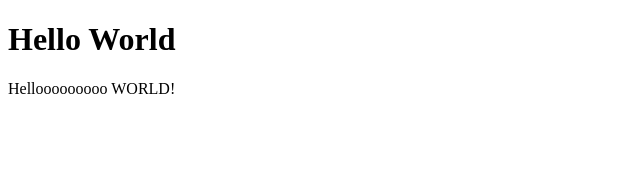
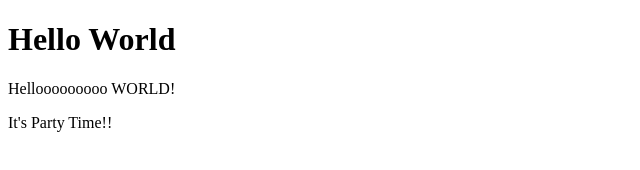
Before and after one commit to petegphoto/petegphoto, a plain HTML site: page index.html in a window 1280 px wide. Shown: the whole page, without its empty margins (0-640 px from the left). Drawn offline with Linux system fonts and the light colour scheme.

Commit message:
Update index.html

```diff
--- a/index.html
+++ b/index.html
@@ -3,5 +3,6 @@
 <body>
 <h1>Hello World</h1>
 <p>Hellooooooooo WORLD!</p>
+<p>It's Party Time!!</p>
 </body>
 </html>
```
